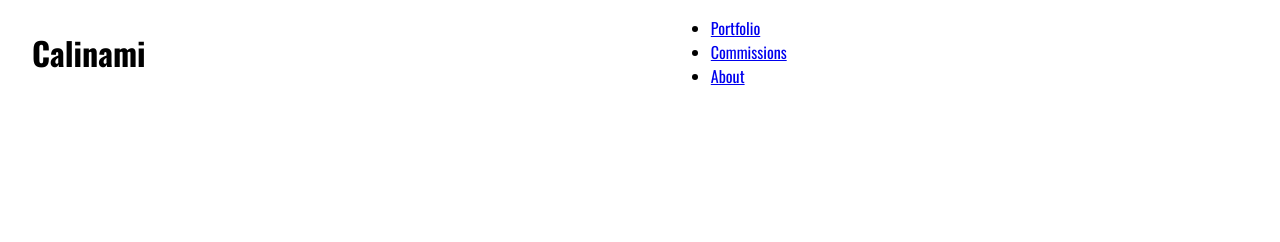
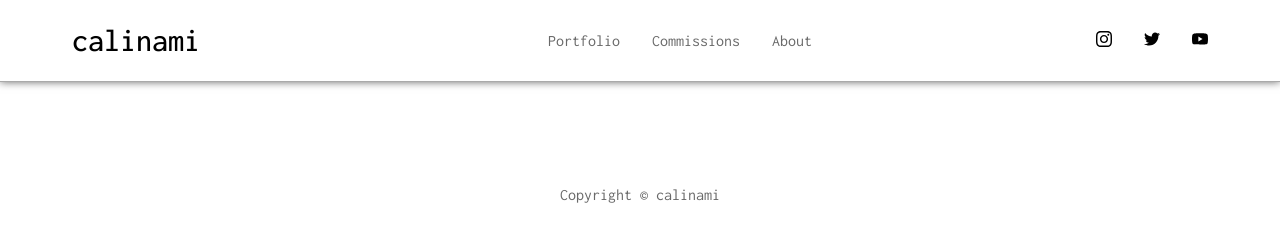
Before and after one commit to TimothyRomero/calinami-landing-page, a plain HTML site: page index.html in a window 1280 px wide. Drawn offline with nearby package versions, Linux system fonts and the light colour scheme.

Commit message:
added a header and footer, with the header containing social media icons and working links

```diff
--- a/index.html
+++ b/index.html
@@ -4,24 +4,33 @@
         <meta charset="UTF-8">
         <meta http-equiv="X-UA-Compatible" content="IE=edge">
         <meta name="viewport" content="width=device-width, initial-scale=1.0">
-        <title>Calinami</title>
+        <title>calinami</title>
         <link rel="stylesheet" href="style.css">
     </head>
     <body>
         <div class="header">
             <div class="left">
                 <div class = "logo">
-                    Calinami
+                    calinami
                 </div>
             </div>
-            <ul class="center-links">
+            <ul class="center">
                 <li><a href="https://google.com">Portfolio</a></li>
                 <li><a href="https://google.com">Commissions</a></li>
                 <li><a href="https://google.com">About</a></li>
             </ul>
-            <div class="right-links">
-                <div class="profile-image"></div>
-            </div>
+            <ul class="right">
+                <li><a href="https://www.instagram.com/calinami_" target="_blank"><img class="instagram" src="images/instagram.svg" alt="instagram logo"></a></li>
+                <li><a href="https://x.com/Calinami_" target="_blank"><img class="twitter" src="images/twitter.svg" alt="twitter logo"></a></li>
+                <li><a href="https://www.youtube.com/@calinami" target="_blank"><img class="youtube" src="images/youtube.svg" alt="youtube logo"></a></li>
+            </ul>
+        </div>
+
+        <div class="container">
+        </div>
+
+        <div class="footer">
+            Copyright © calinami
         </div>
     </body>
 </html>
--- a/style.css
+++ b/style.css
@@ -1,28 +1,76 @@
-/* <link rel="preconnect" href="https://fonts.googleapis.com">
-<link rel="preconnect" href="https://fonts.gstatic.com" crossorigin>
-<link href="https://fonts.googleapis.com/css2?family=Oswald:wght@200..700&display=swap" rel="stylesheet">
-
-@import url('https://fonts.googleapis.com/css2?family=Besley:ital,wght@0,400;1,900&display=swap'); */
-
-@import url('https://fonts.googleapis.com/css2?family=Oswald:wght@200..700&display=swap');
+@import url('https://fonts.googleapis.com/css2?family=Inconsolata:wght@200..900&display=swap');
 
 body {
     margin: 0;
     background-color: white;
-    font-family: "Oswald", sans-serif;
+    font-family: "Inconsolata", monospace;
 }
 
 .header {
+    background: white;
+    border-bottom: 1px solid darkgray;
+    box-shadow: 0 0 8px dimgray;
+
+
     display: flex;
+    justify-content: space-between;
+    padding: 8px;
+}
+
+.container {
+    padding: 48px;
+    display: flex;
+    flex-wrap: wrap;
+    gap: 32px;
+}
+
+.footer {
+    height: 32px;
     background: white;
+    color: dimgray;
+
+    /* border-top: 1px solid darkgray; */
+    /* box-shadow: 0 0 16px dimgray; */
+
+    display: flex;
     align-items: center;
-    justify-content: space-between;
+    justify-content: center;
 }
 
 .logo {
+    color: black;
     font-size: 32px;
-    font-weight: 900;
-    color: black;
-    background: white;
-    padding: 4px 32px;
+    font-weight: 500;
+
+    padding: 16px 64px;
 }
+
+a {
+    text-decoration: none;
+    color: dimgray;
+}
+
+ul {
+    list-style-type: none;
+
+    display: flex;
+
+    margin: 0;
+    padding: 0;
+    gap: 16px;
+}
+
+.left, .center, .right {
+    display: flex;
+    align-items: center;
+    gap: 32px;
+}
+
+.instagram, .twitter, .youtube {
+    width: 16px;
+    height: auto;
+}
+
+.youtube {
+    padding-right: 64px;
+}
```
Also changed, not shown: images/instagram.svg (added), images/twitter.svg (added), images/youtube.svg (added).
